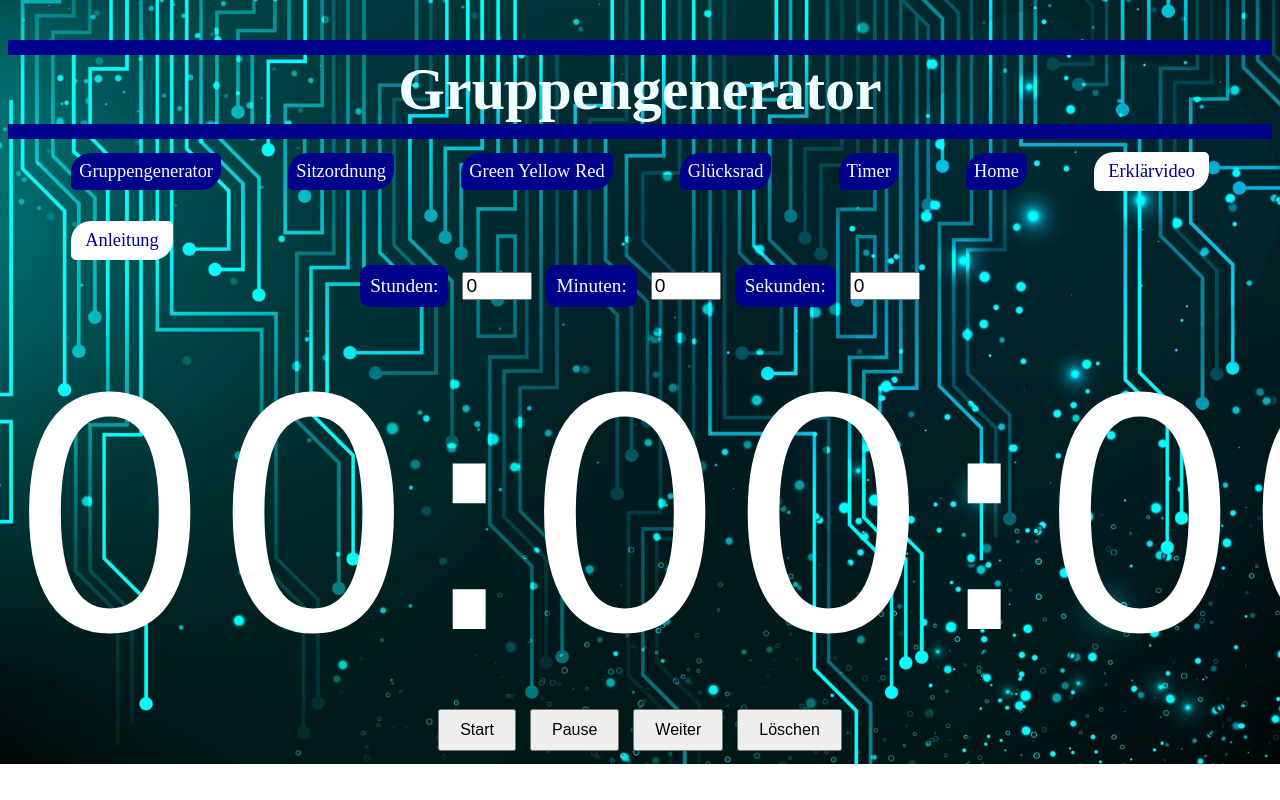
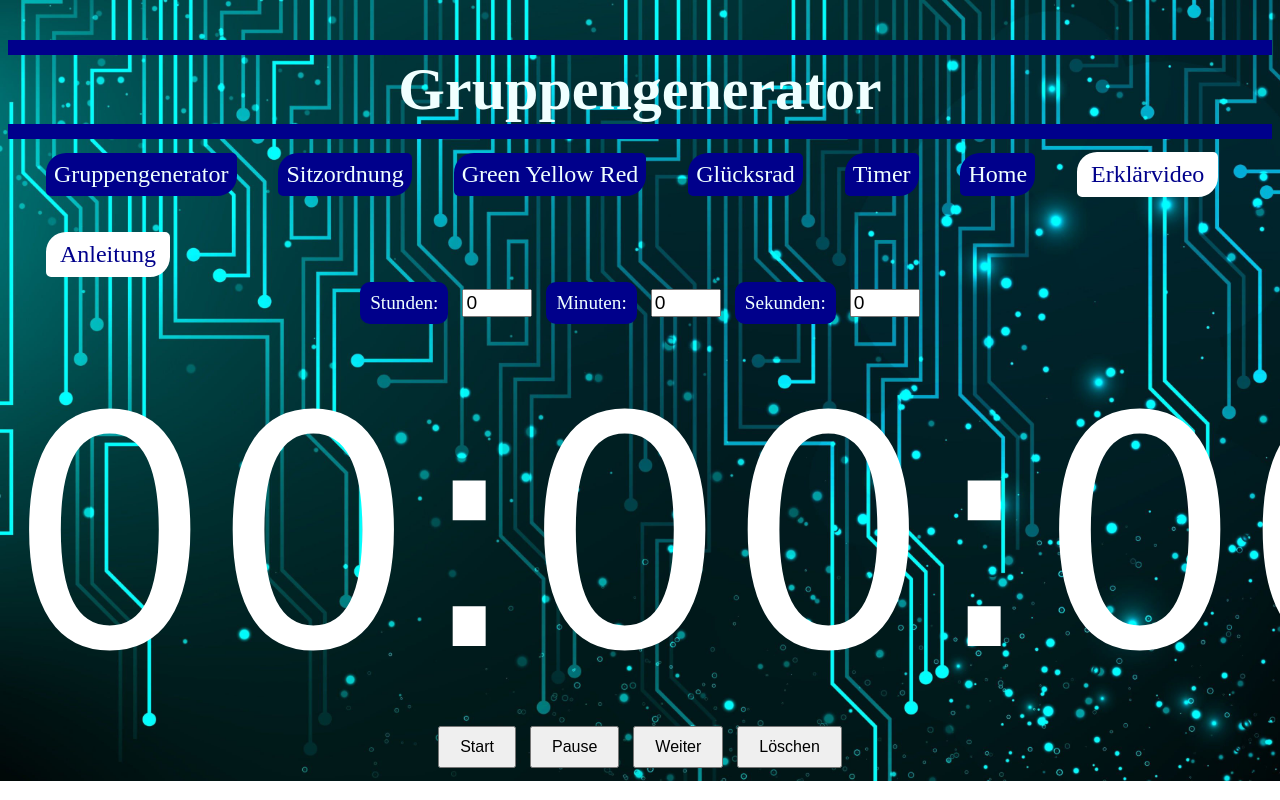
Before and after one commit to sproochbrugg/classroom-application, a plain HTML site: page Timer.html in a window 1280 px wide. Shown: the top 800 px of the page. Drawn offline with Linux system fonts and the light colour scheme.

Commit message:
v1.3
Small design changes

```diff
--- a/style_g.css
+++ b/style_g.css
@@ -13,10 +13,10 @@ h1{
     border-bottom:15px darkblue solid;
 }
 p{
-    font-size:2.3vh;
+    font-size:3.0vh;
     color: azure;
     display: inline-block;
-    margin-left: 5%;
+    margin-left: 3%;
     margin-top: 1%;
     border:1vh darkblue solid;
     border-radius: 20px 5px;
@@ -27,10 +27,10 @@ p:hover{
     scale:1.2;
 }
 p1 button{
-    font-size:2.3vh;
+    font-size:3vh;
     color: darkblue;
     display: inline-block;
-    margin-left: 5%;
+    margin-left: 3%;
     margin-top: 1%;
     border:1vh white solid;
     border-radius: 20px 5px;
--- a/style_gr.css
+++ b/style_gr.css
@@ -13,10 +13,10 @@ h1{
     border-bottom:15px darkblue solid;
 }
 p{
-    font-size:2.3vh;
+    font-size:3.0vh;
     color: azure;
     display: inline-block;
-    margin-left: 5%;
+    margin-left: 3%;
     margin-top: 1%;
     border:1vh darkblue solid;
     border-radius: 20px 5px;
@@ -27,10 +27,10 @@ p:hover{
     scale:1.2;
 }
 p1 button{
-    font-size:2.3vh;
+    font-size:3vh;
     color: darkblue;
     display: inline-block;
-    margin-left: 5%;
+    margin-left: 3%;
     margin-top: 1%;
     border:1vh white solid;
     border-radius: 20px 5px;
--- a/style_gyr.css
+++ b/style_gyr.css
@@ -13,10 +13,10 @@ h1{
     border-bottom:15px darkblue solid;
 }
 p{
-    font-size:2.3vh;
+    font-size:3.0vh;
     color: azure;
     display: inline-block;
-    margin-left: 5%;
+    margin-left: 3%;
     margin-top: 1%;
     border:1vh darkblue solid;
     border-radius: 20px 5px;
@@ -27,10 +27,10 @@ p:hover{
     scale:1.2;
 }
 p1 button{
-    font-size:2.3vh;
+    font-size:3vh;
     color: darkblue;
     display: inline-block;
-    margin-left: 5%;
+    margin-left: 3%;
     margin-top: 1%;
     border:1vh white solid;
     border-radius: 20px 5px;
--- a/style_s.css
+++ b/style_s.css
@@ -13,10 +13,10 @@ h1{
     border-bottom:15px darkblue solid;
 }
 p{
-    font-size:2.3vh;
+    font-size:3.0vh;
     color: azure;
     display: inline-block;
-    margin-left: 5%;
+    margin-left: 3%;
     margin-top: 1%;
     border:1vh darkblue solid;
     border-radius: 20px 5px;
@@ -27,10 +27,10 @@ p:hover{
     scale:1.2;
 }
 p1 button{
-    font-size:2.3vh;
+    font-size:3vh;
     color: darkblue;
     display: inline-block;
-    margin-left: 5%;
+    margin-left: 3%;
     margin-top: 1%;
     border:1vh white solid;
     border-radius: 20px 5px;
--- a/style_t.css
+++ b/style_t.css
@@ -13,10 +13,10 @@ h1{
     border-bottom:15px darkblue solid;
 }
 p{
-    font-size:2.3vh;
+    font-size:3.0vh;
     color: azure;
     display: inline-block;
-    margin-left: 5%;
+    margin-left: 3%;
     margin-top: 1%;
     border:1vh darkblue solid;
     border-radius: 20px 5px;
@@ -27,10 +27,10 @@ p:hover{
     scale:1.2;
 }
 p1 button{
-    font-size:2.3vh;
+    font-size:3vh;
     color: darkblue;
     display: inline-block;
-    margin-left: 5%;
+    margin-left: 3%;
     margin-top: 1%;
     border:1vh white solid;
     border-radius: 20px 5px;
```
